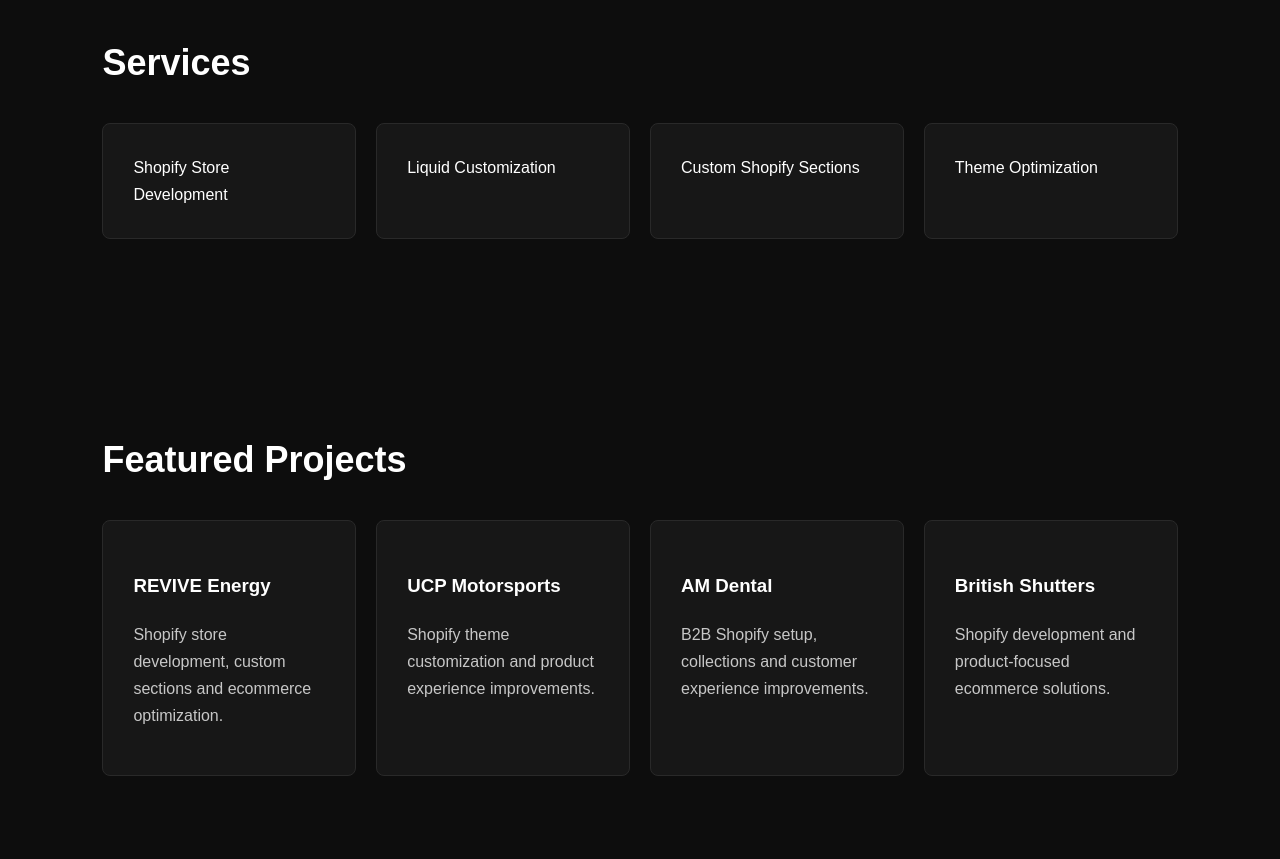
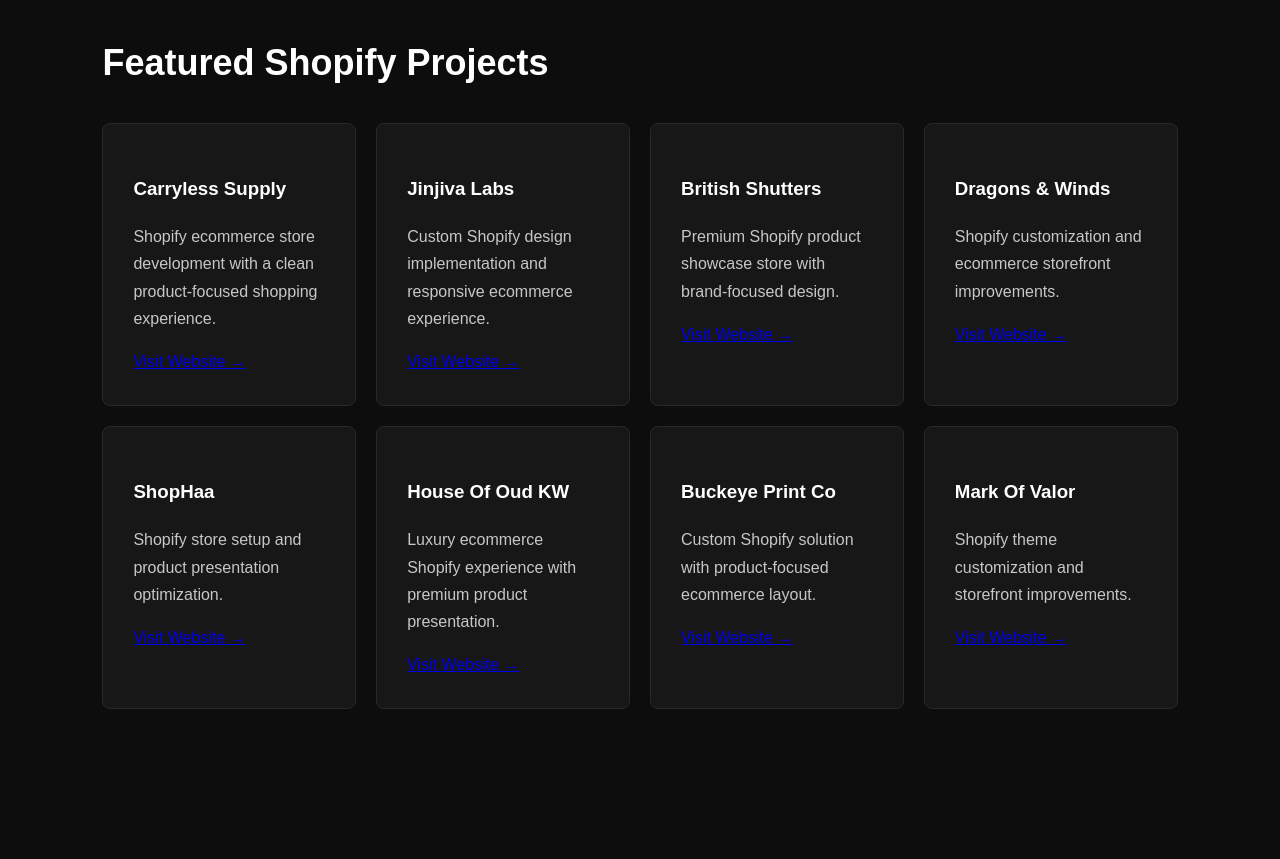
Before and after one commit to zahid11280/zahid11280.github.io, a plain HTML site: page index.html in a window 1280 px wide. Shown: the part 1260-2119 px from the top of the page. Drawn offline with Linux system fonts and the light colour scheme.

Commit message:
Update index.html

```diff
--- a/index.html
+++ b/index.html
@@ -4,7 +4,7 @@
 <meta charset="UTF-8">
 <meta name="viewport" content="width=device-width, initial-scale=1.0">
 <title>Md Zahid Hasan | Shopify Developer</title>
-<meta name="description" content="Md Zahid Hasan - Shopify Developer specializing in Shopify stores, Liquid development and ecommerce solutions.">
+<meta name="description" content="Shopify Developer portfolio showcasing ecommerce stores, custom Shopify development and theme customization.">
 <link rel="stylesheet" href="style.css">
 </head>
 <body>
@@ -17,50 +17,91 @@
 </header>
 
 <section class="hero">
-<div>
 <p class="tag">SHOPIFY DEVELOPER</p>
-<h1>Building Premium Shopify Stores For Growing Brands</h1>
-<p>I help businesses create high-converting ecommerce experiences through Shopify development, Liquid customization and store optimization.</p>
-<a class="btn" href="#projects">View Projects</a>
-</div>
+<h1>Building High-Converting Shopify Stores For Growing Brands</h1>
+<p>I specialize in Shopify store development, Liquid customization, custom sections, theme improvements and ecommerce solutions.</p>
+<a class="btn" href="#projects">View My Work</a>
 </section>
 
 <section>
 <h2>About Me</h2>
-<p>I am a Shopify Developer with experience working on multiple live ecommerce projects. I specialize in custom Shopify sections, theme customization, app integration and conversion-focused store improvements.</p>
+<p>I am a Shopify Developer with hands-on experience working on multiple live ecommerce stores. I help brands create professional, responsive and conversion-focused Shopify experiences.</p>
+</section>
+
+<section id="projects">
+<h2>Featured Shopify Projects</h2>
+<div class="grid">
+
+<div class="card">
+<h3>Carryless Supply</h3>
+<p>Shopify ecommerce store development with a clean product-focused shopping experience.</p>
+<a href="https://carrylesssupply.com/" target="_blank">Visit Website →</a>
+</div>
+
+<div class="card">
+<h3>Jinjiva Labs</h3>
+<p>Custom Shopify design implementation and responsive ecommerce experience.</p>
+<a href="https://jinjivalabs.com/" target="_blank">Visit Website →</a>
+</div>
+
+<div class="card">
+<h3>British Shutters</h3>
+<p>Premium Shopify product showcase store with brand-focused design.</p>
+<a href="https://www.britishshutters.co.uk/" target="_blank">Visit Website →</a>
+</div>
+
+<div class="card">
+<h3>Dragons & Winds</h3>
+<p>Shopify customization and ecommerce storefront improvements.</p>
+<a href="https://dragonsandwinds.com/" target="_blank">Visit Website →</a>
+</div>
+
+<div class="card">
+<h3>ShopHaa</h3>
+<p>Shopify store setup and product presentation optimization.</p>
+<a href="https://www.shophaa.com/" target="_blank">Visit Website →</a>
+</div>
+
+<div class="card">
+<h3>House Of Oud KW</h3>
+<p>Luxury ecommerce Shopify experience with premium product presentation.</p>
+<a href="https://houseofoudkw.com/" target="_blank">Visit Website →</a>
+</div>
+
+<div class="card">
+<h3>Buckeye Print Co</h3>
+<p>Custom Shopify solution with product-focused ecommerce layout.</p>
+<a href="https://buckeyeprintco.com/" target="_blank">Visit Website →</a>
+</div>
+
+<div class="card">
+<h3>Mark Of Valor</h3>
+<p>Shopify theme customization and storefront improvements.</p>
+<a href="https://shop.markofvalor.com/" target="_blank">Visit Website →</a>
+</div>
+
+</div>
 </section>
 
 <section>
 <h2>Services</h2>
 <div class="grid">
-<div>Shopify Store Development</div>
-<div>Liquid Customization</div>
-<div>Custom Shopify Sections</div>
-<div>Theme Optimization</div>
-</div>
-</section>
-
-<section id="projects">
-<h2>Featured Projects</h2>
-<div class="grid">
-<div class="card"><h3>REVIVE Energy</h3><p>Shopify store development, custom sections and ecommerce optimization.</p></div>
-<div class="card"><h3>UCP Motorsports</h3><p>Shopify theme customization and product experience improvements.</p></div>
-<div class="card"><h3>AM Dental</h3><p>B2B Shopify setup, collections and customer experience improvements.</p></div>
-<div class="card"><h3>British Shutters</h3><p>Shopify development and product-focused ecommerce solutions.</p></div>
+<div class="card">Shopify Store Development</div>
+<div class="card">Liquid Customization</div>
+<div class="card">Custom Shopify Sections</div>
+<div class="card">Theme Optimization</div>
 </div>
 </section>
 
 <section>
 <h2>Tech Stack</h2>
-<div class="skills">Shopify · Liquid · HTML · CSS · JavaScript · GA4 · GTM · Figma</div>
+<p>Shopify · Liquid · HTML · CSS · JavaScript · GA4 · GTM · Figma</p>
 </section>
 
 <section id="contact">
 <h2>Let's Build Something Great</h2>
-<p>Have a Shopify project? Feel free to contact me.</p>
 <a class="btn" href="mailto:your@email.com">Contact Me</a>
 </section>
 
-<script src="script.js"></script>
 </body>
 </html>
```
